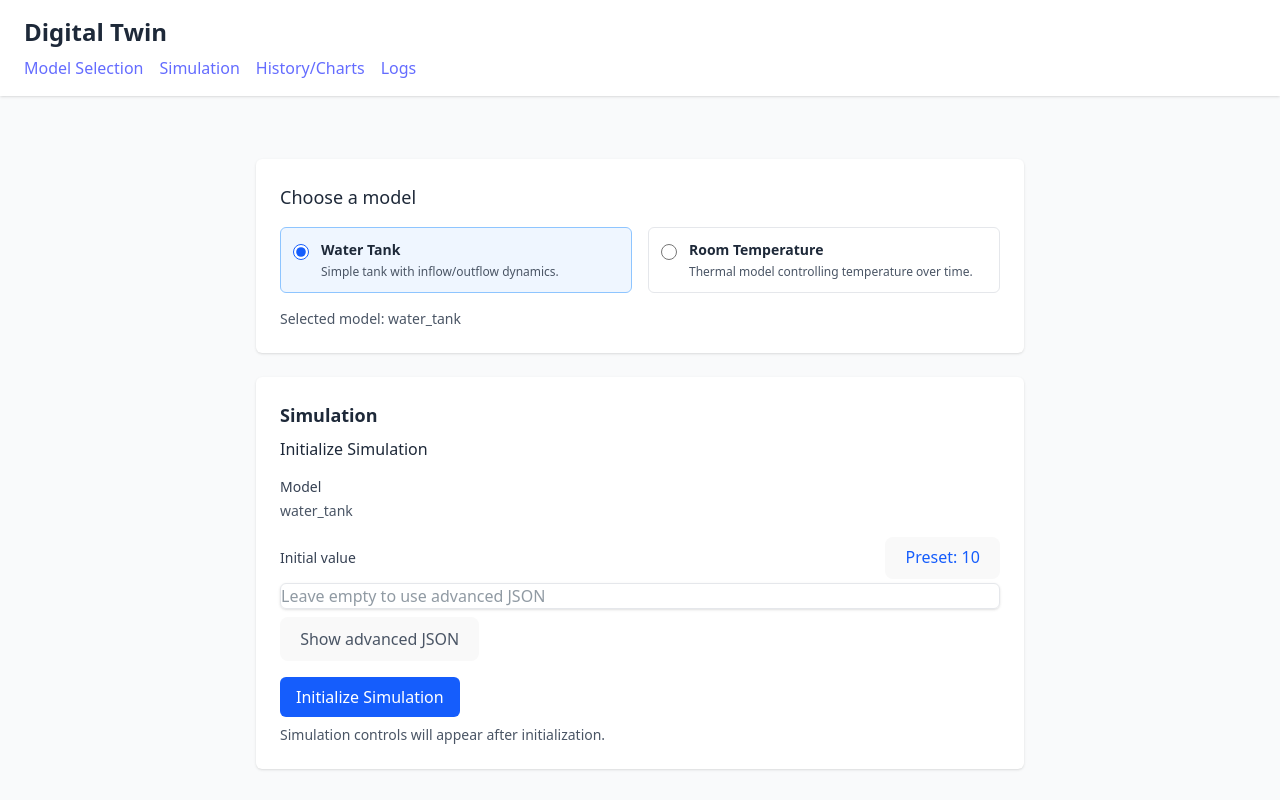
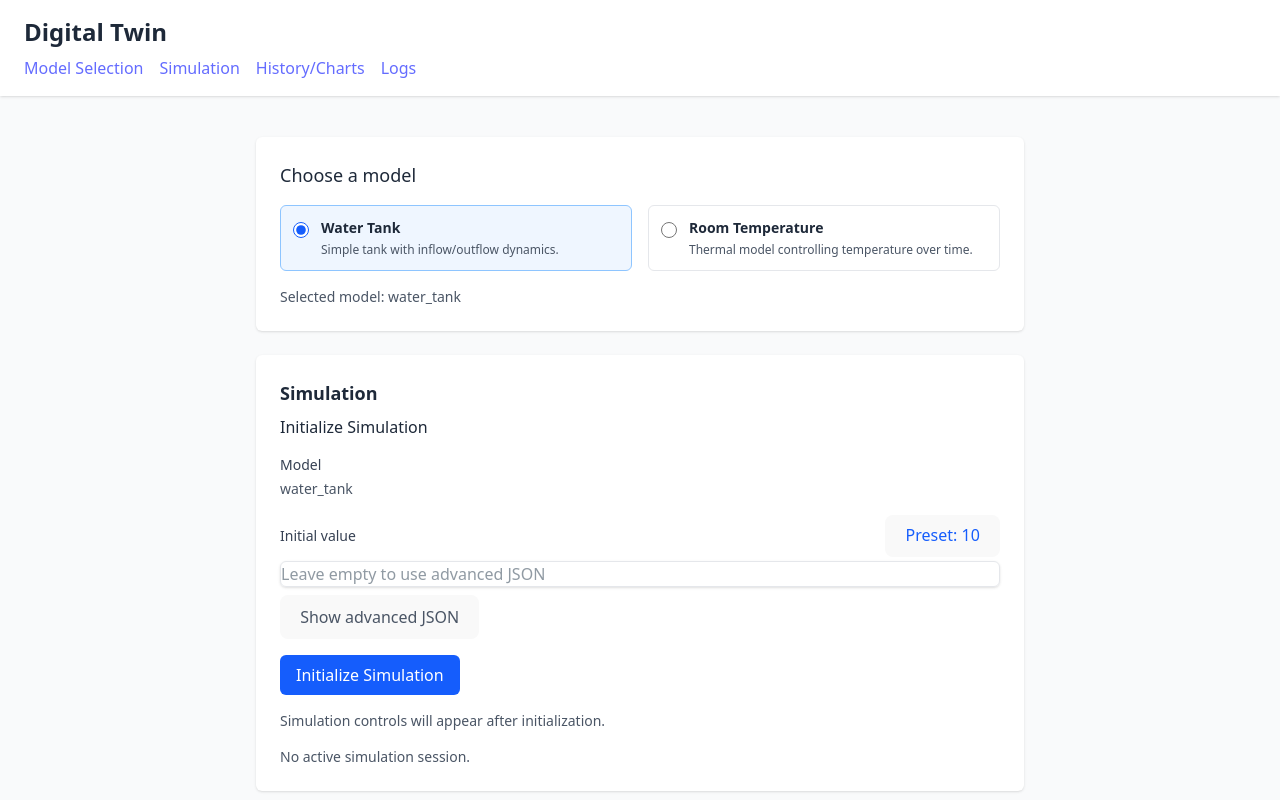
Before and after one commit to Adrianordp/digital_twin_frontend, a React (Vite) app: page / in a window 1280 px wide. Built offline with nearby package versions, Linux system fonts and the light colour scheme.

Commit message:
feat[src/App.tsx]: Integrate StateDisplay component into simulation section

```diff
--- a/src/App.tsx
+++ b/src/App.tsx
@@ -1,5 +1,6 @@
 import ModelSelector from './components/ModelSelector';
 import SimulationInitializer from './components/SimulationInitializer';
+import StateDisplay from './components/StateDisplay';
 import { SessionProvider } from './context/SessionContext';
 import { useSession } from './context/useSession';
 
@@ -29,10 +30,13 @@ function InnerApp() {
 
         <div id="simulation" className="w-full max-w-3xl bg-white rounded-md shadow-sm p-6 mx-auto mt-6">
           <h2 className="text-lg font-semibold text-gray-800">Simulation</h2>
-          <div className="mt-2">
+          <div className="mt-2 space-y-4">
             <SimulationInitializer modelName={selectedModel} onInit={(id) => setSessionId(id)} />
             <p className="text-sm text-gray-600 mt-2">Simulation controls will appear after initialization.</p>
             {sessionId && <div className="mt-2 text-sm text-green-600">Active session: {sessionId}</div>}
+            <div className="mt-4">
+              <StateDisplay sessionId={sessionId} />
+            </div>
           </div>
         </div>
       </main>
```
